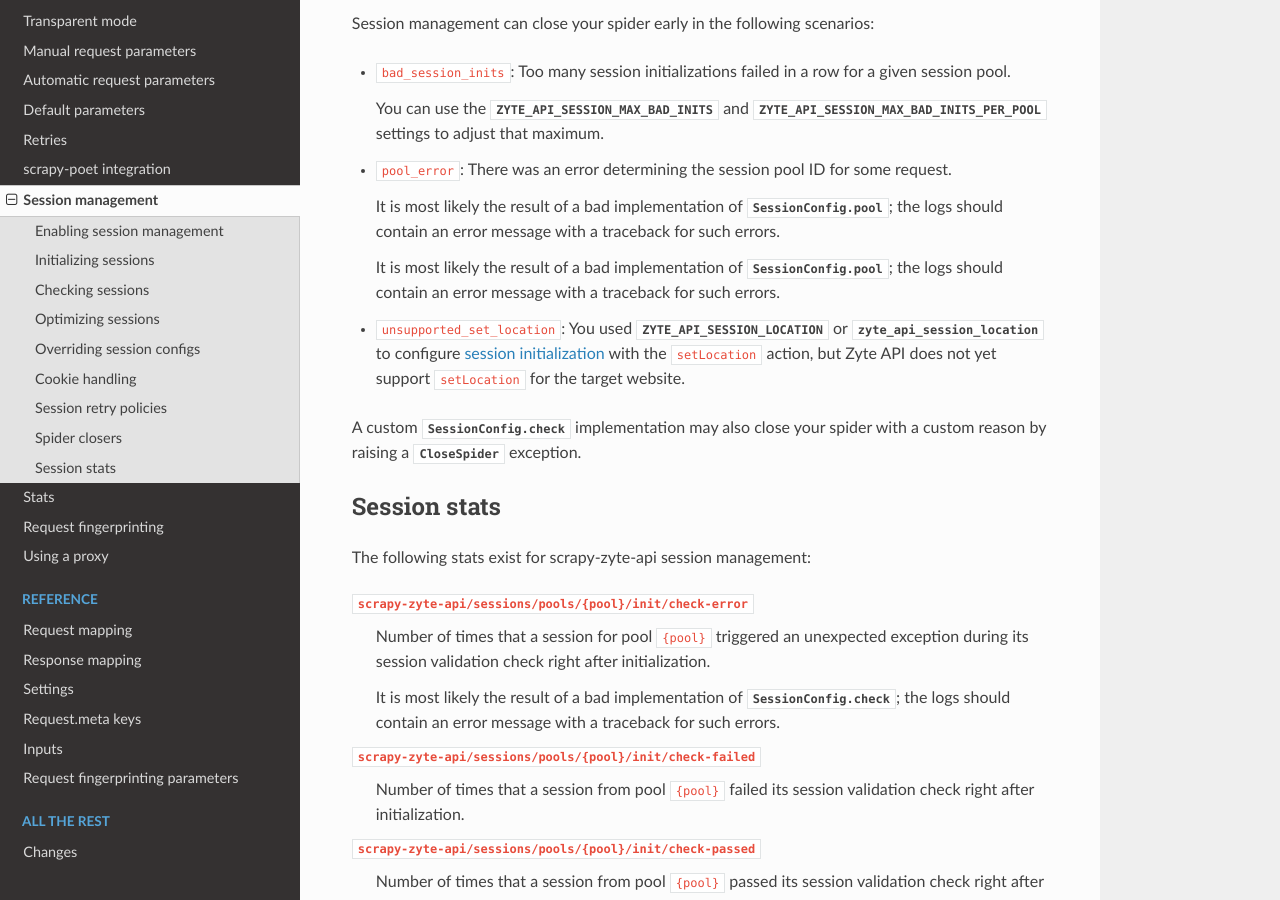
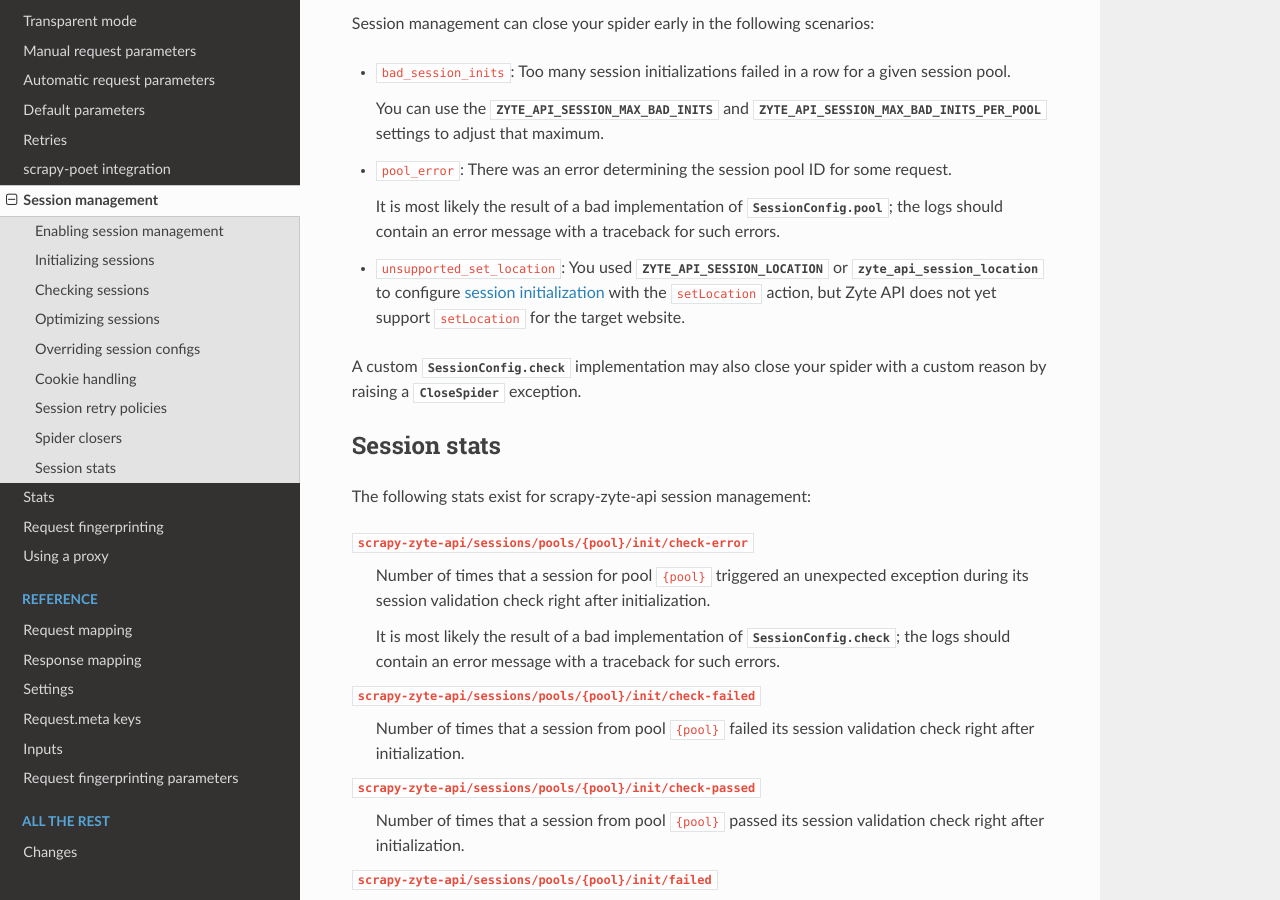
Before and after one commit to scrapy-plugins/scrapy-zyte-api, a Sphinx documentation site: the page built from docs/usage/session.rst, in a window 1280 px wide and 900 px high, scrolled down 4719 px. Built offline with Sphinx 7.4.7 and the Read the Docs theme 2.0.0, drawn with Linux system fonts in a browser that asks for light colours.

Commit message:
Remove duplicate paragraph

```diff
--- a/docs/usage/session.rst
+++ b/docs/usage/session.rst
@@ -285,10 +285,6 @@ Session management can close your spider early in the following scenarios:
     :meth:`SessionConfig.pool <scrapy_zyte_api.SessionConfig.pool>`; the
     logs should contain an error message with a traceback for such errors.
 
-    It is most likely the result of a bad implementation of
-    :meth:`SessionConfig.pool <scrapy_zyte_api.SessionConfig.pool>`; the
-    logs should contain an error message with a traceback for such errors.
-
 -   ``unsupported_set_location``: You used :setting:`ZYTE_API_SESSION_LOCATION`
     or :reqmeta:`zyte_api_session_location` to configure :ref:`session
     initialization <session-init>` with the ``setLocation`` action, but Zyte
```
